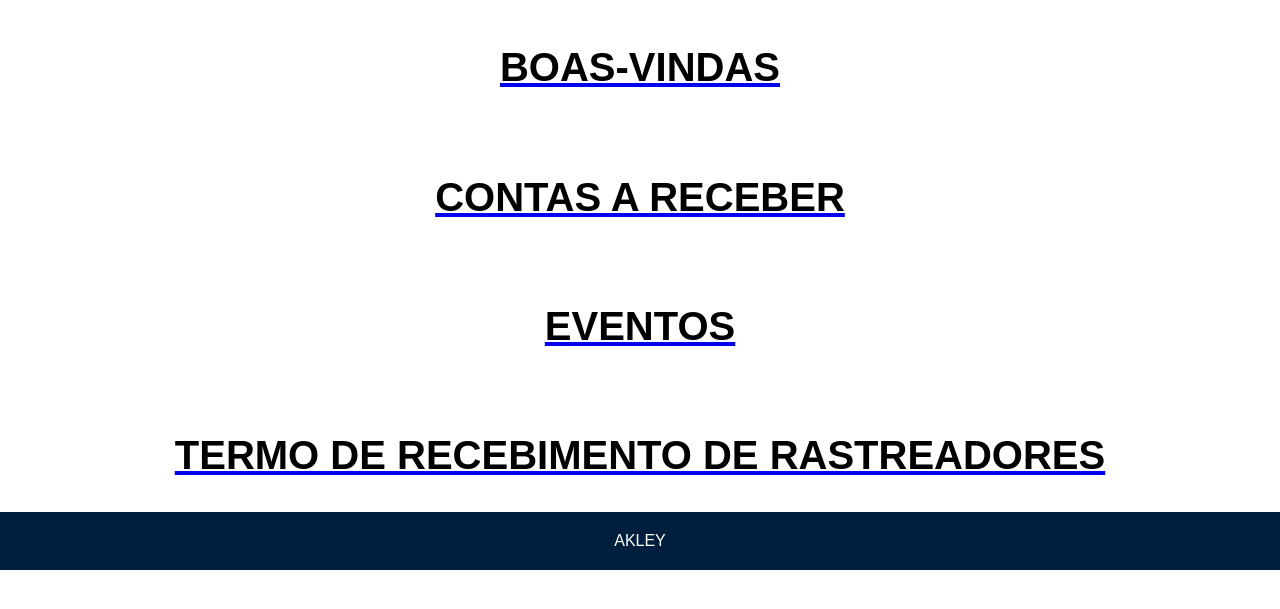
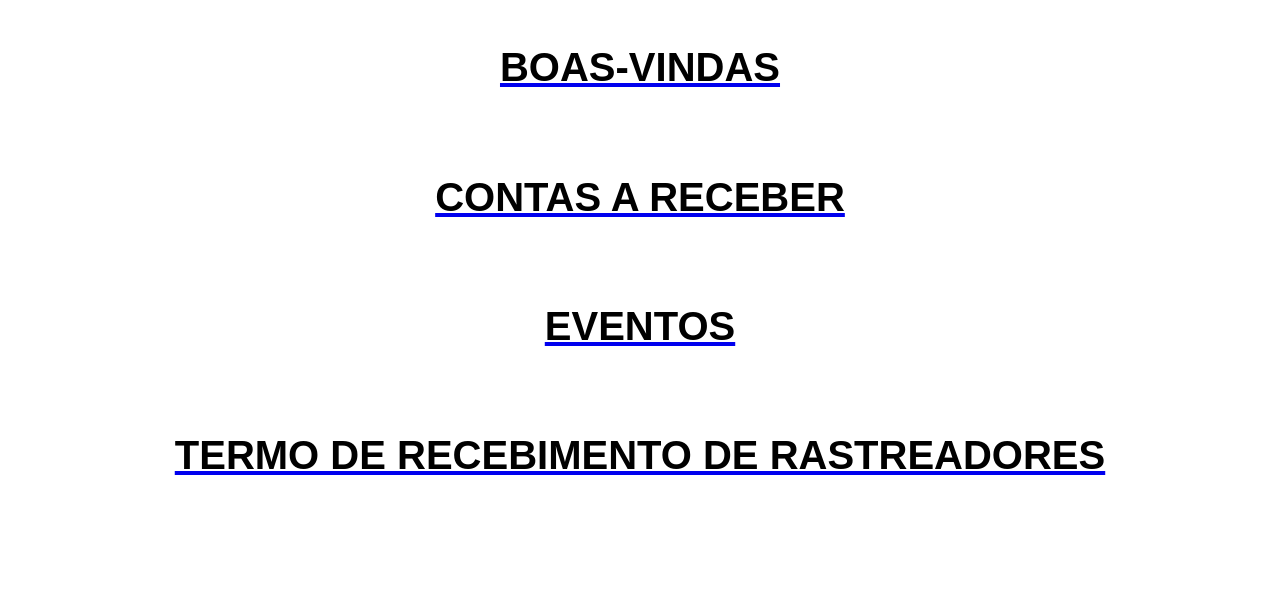
Before and after one commit to BR-Clube/BrClubeOficial, a website: page index.html in a window 1280 px wide. Shown: the part 83-692 px from the top of the page. Drawn offline with Linux system fonts and the light colour scheme.

Commit message:
small fixes

```diff
--- a/index.html
+++ b/index.html
@@ -45,8 +45,6 @@
             <h2>TERMO DE RECEBIMENTO DE RASTREADORES</h2>
         </a>
     </main>
-
-    <footer>AKLEY</footer>
 </body>
 
 </html>
--- a/style.css
+++ b/style.css
@@ -15,13 +15,3 @@ h2:hover {
     font-size: 43px;
     background-color: #ececec;
 }
-
-
-footer{
-    background-color: #001F3F;
-    color: #ffffff;
-    padding: 20px;
-    text-align: center;
-    margin-top: auto;
-
-}
```
